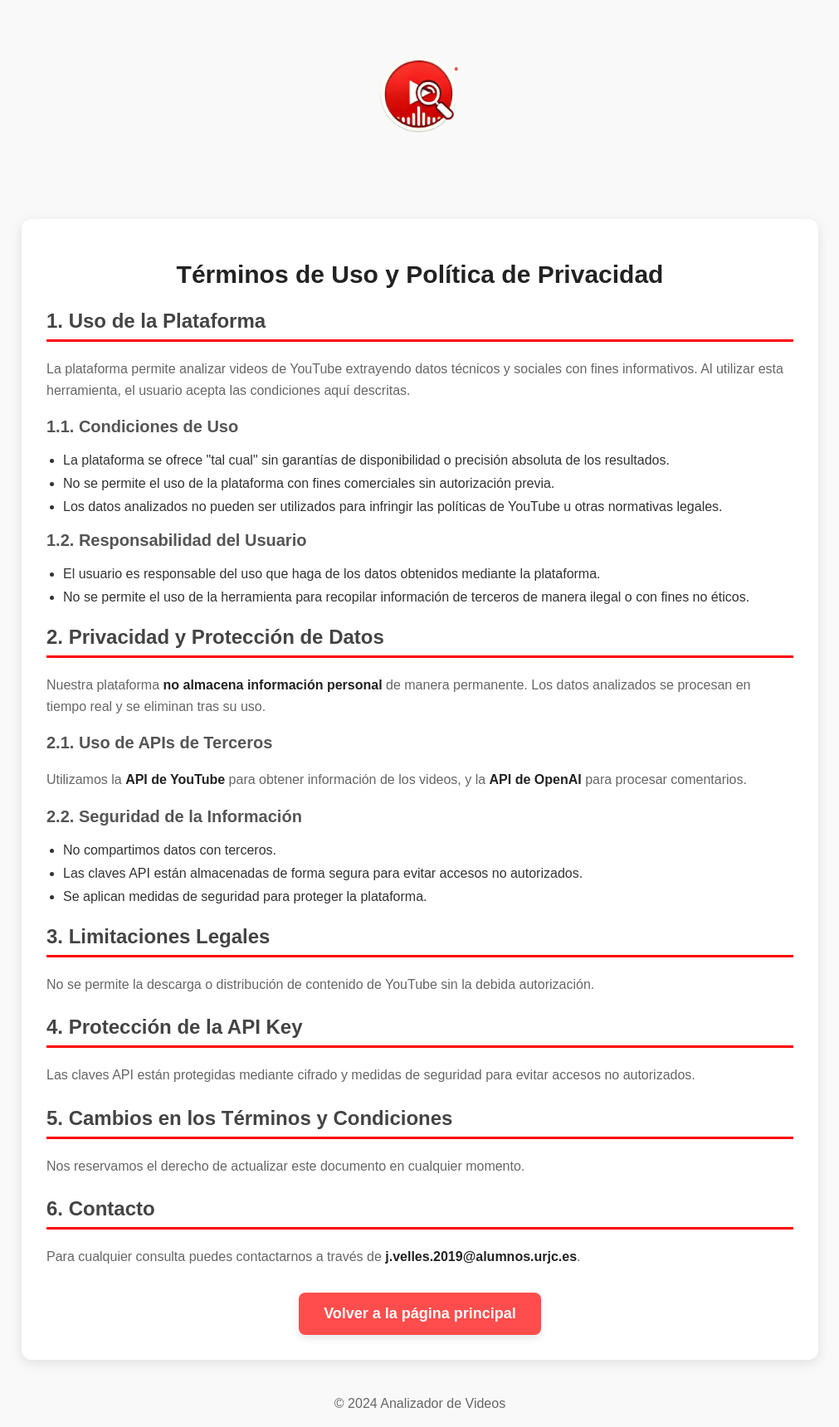
After one commit to jvelles/TFG-PlataformaAnalisis-CalidadVideoyAudio, a Flask app: page /terminos in a window 1280 px wide. The commit adds this page. Shown: the whole page at 83% size, without its empty margins (134-1145 px from the left). Run offline with Flask 3, Linux system fonts and the light colour scheme.

Commit message:
Terminos, mensaje error emergente, cambios en modo oscuro

```diff
--- a/app.py
+++ b/app.py
@@ -1,4 +1,4 @@
-from flask import Flask, request, jsonify, render_template
+from flask import Flask, request, jsonify, render_template,send_file
 import subprocess
 import os
 import json
@@ -8,6 +8,8 @@ from dotenv import load_dotenv
 import yt_dlp as youtube_dl
 from bs4 import BeautifulSoup
 import re
+from io import BytesIO
+
 
 # Cargar variables de entorno desde el archivo .env
 load_dotenv()
@@ -20,6 +22,11 @@ app = Flask(__name__, template_folder='templates', static_folder='static')
 @app.route('/')
 def home():
     return render_template('index.html')
+
+# Ruta para mostrar el terminos.html
+@app.route('/terminos')
+def terminos():
+    return render_template('terminos.html')
 
 # Obtener la clave de la API de YouTube desde las variables de entorno
 YOUTUBE_API_KEY = os.getenv('YOUTUBE_API_KEY')
@@ -201,8 +208,15 @@ def analyze():
     technical_analysis = analyze_technical_data(video_streams, audio_streams)
     comments_analysis = analyze_user_comments(comments)
 
+    # Almacenar temporalmente el video en memoria para la descarga
+    with open(video_path, 'rb') as f:
+        video_data = BytesIO(f.read())
+
     # Eliminar el video después del análisis
     os.remove(video_path)
+
+    # Guardar el archivo en memoria global
+    app.config['VIDEO_DATA'] = video_data
 
     # Devolver la información obtenida y el análisis del video como respuesta JSON
     return jsonify({
@@ -211,8 +225,18 @@ def analyze():
         'audio_streams': audio_streams,
         'comments': comment_texts,
         'technical_analysis': technical_analysis,
-        'comments_analysis': comments_analysis
+        'comments_analysis': comments_analysis,
+        'download_available': True,
+        'download_url': f'/download/{video_id}'
     })
+
+@app.route('/download/<video_id>', methods=['GET'])
+def download(video_id):
+    video_data = app.config.get('VIDEO_DATA')
+    if not video_data:
+        return jsonify({"error": "El archivo ya no está disponible para descarga."}), 404
+
+    return send_file(video_data, as_attachment=True, download_name=f"{video_id}.mp4", mimetype='video/mp4')
 
 if __name__ == '__main__':
     port = int(os.environ.get("PORT", 5000))
--- /dev/null
+++ b/static/terms.css
@@ -0,0 +1,214 @@
+/*************************************************************
+ * ESTILOS GENERALES
+ *************************************************************/
+
+body {
+    font-family: 'Arial', sans-serif;
+    margin: 0;
+    padding: 0;
+    background-color: #f9f9f9;
+    color: #333;
+    text-align: center;
+}
+
+
+/*************************************************************
+ * CONTENEDOR PRINCIPAL
+ *************************************************************/
+
+.content {
+    max-width: 900px;
+    margin: 40px auto;
+    padding: 30px;
+    background: #fff;
+    border-radius: 12px;
+    box-shadow: 0 4px 15px rgba(0, 0, 0, 0.1);
+    text-align: left;
+}
+
+
+/*************************************************************
+ * ENCABEZADOS
+ *************************************************************/
+
+
+h1 {
+    font-size: 30px;
+    color: #222;
+    text-align: center;
+    margin-bottom: 20px;
+}
+
+h2 {
+    font-size: 24px;
+    color: #444;
+    border-bottom: 3px solid #ff0000;
+    padding-bottom: 8px;
+    margin-top: 25px;
+}
+
+h3 {
+    font-size: 20px;
+    color: #555;
+    margin-top: 20px;
+}
+
+
+/*************************************************************
+ * PARRAFOS Y LISTAS
+ *************************************************************/
+
+
+p {
+    font-size: 16px;
+    line-height: 1.6;
+    color: #666;
+}
+
+ul {
+    padding-left: 20px;
+}
+
+ul li {
+    margin-bottom: 10px;
+    font-size: 16px;
+}
+
+
+/*************************************************************
+ * ESTILO DE NEGRITAS
+ *************************************************************/
+
+
+strong {
+    color: #222;
+}
+
+
+/*************************************************************
+ * BOTON DE REGRESO
+ *************************************************************/
+
+
+.button-container {
+    text-align: center;
+    margin-top: 30px;
+    display: flex;
+    justify-content: center;
+}
+
+.back-button {
+    background-color: #ff4d4d;
+    color: white;
+    padding: 15px 30px;
+    border-radius: 8px;
+    text-decoration: none;
+    font-size: 18px;
+    font-weight: bold;
+    box-shadow: 0 4px 10px rgba(0, 0, 0, 0.1);
+    transition: all 0.3s ease-in-out;
+    top: 20px;
+}
+
+.back-button:hover {
+    background-color: #cc0000;
+    transform: scale(1.05);
+}
+
+
+/*************************************************************
+ * FOOTER
+ *************************************************************/
+
+
+footer {
+    margin-top: 40px;
+    font-size: 14px;
+    color: #777;
+    text-align: center;
+}
+
+
+/*************************************************************
+ * LOGO
+ *************************************************************/
+
+
+#logo {
+    width: 200px;
+}
+ .logo-container {
+    display: flex;
+    justify-content: center;
+    align-items: center;
+    margin-top: 20px;
+}
+
+.logo-container a:hover {
+    transform: scale(1.1);
+}
+
+
+/*************************************************************
+ * MODO OSCURO
+ *************************************************************/
+
+
+.dark-mode {
+    background-color: #121212;
+    color: #ffffff;
+}
+
+/* Contenedor principal */
+.dark-mode .content {
+    background-color: #1e1e1e;
+    color: #e0e0e0;
+    border: 1px solid #ff6b6b;
+    box-shadow: 0 0 15px rgba(255, 107, 107, 0.3);
+}
+
+/* Estilos del texto */
+.dark-mode h1,
+.dark-mode h2,
+.dark-mode h3 {
+    color: #ff6b6b;
+}
+
+/* Párrafos */
+.dark-mode p {
+    color: #ccc;
+}
+
+/* Listas */
+.dark-mode ul li {
+    color: #ddd;
+}
+
+/* Enlaces */
+.dark-mode a {
+    color: #ff6b6b;
+    text-decoration: none;
+}
+
+.dark-mode a:hover {
+    color: #ff4d4d;
+}
+
+/* Separadores */
+.dark-mode hr {
+    border-color: #ff6b6b;
+}
+
+/* Botón de volver */
+.dark-mode .back-button {
+    background-color: #ff6b6b;
+    color: white;
+}
+
+.dark-mode .back-button:hover {
+    background-color: #ff4d4d;
+}
+
+.dark-mode strong {
+    color: #ffffff;
+}
--- /dev/null
+++ b/templates/terminos.html
@@ -0,0 +1,82 @@
+<!DOCTYPE html>
+<html lang="es">
+<head>
+    <meta charset="UTF-8">
+    <meta name="viewport" content="width=device-width, initial-scale=1.0">
+    <title>Términos y Política de Privacidad</title>
+    <link rel="stylesheet" href="/static/terms.css">
+    <script src="/static/script.js"></script>
+
+</head>
+<body>
+    <header>
+        <div class="logo-container">
+            <a href="/">
+                <img src="/static/logo.png" alt="Logo de la plataforma" id="logo">
+            </a>
+        </div>
+    </header>
+
+    <div class="content">
+        <h1>Términos de Uso y Política de Privacidad</h1>
+
+        <h2>1. Uso de la Plataforma</h2>
+        <p>La plataforma permite analizar videos de YouTube extrayendo datos técnicos y sociales con fines informativos. Al utilizar esta herramienta, el usuario acepta las condiciones aquí descritas.</p>
+
+        <h3>1.1. Condiciones de Uso</h3>
+        <ul>
+            <li>La plataforma se ofrece "tal cual" sin garantías de disponibilidad o precisión absoluta de los resultados.</li>
+            <li>No se permite el uso de la plataforma con fines comerciales sin autorización previa.</li>
+            <li>Los datos analizados no pueden ser utilizados para infringir las políticas de YouTube u otras normativas legales.</li>
+        </ul>
+
+        <h3>1.2. Responsabilidad del Usuario</h3>
+        <ul>
+            <li>El usuario es responsable del uso que haga de los datos obtenidos mediante la plataforma.</li>
+            <li>No se permite el uso de la herramienta para recopilar información de terceros de manera ilegal o con fines no éticos.</li>
+        </ul>
+
+        <h2>2. Privacidad y Protección de Datos</h2>
+        <p>Nuestra plataforma <strong>no almacena información personal</strong> de manera permanente. Los datos analizados se procesan en tiempo real y se eliminan tras su uso.</p>
+
+        <h3>2.1. Uso de APIs de Terceros</h3>
+        <p>Utilizamos la <strong>API de YouTube</strong> para obtener información de los videos, y la <strong>API de OpenAI</strong> para procesar comentarios.</p>
+
+        <h3>2.2. Seguridad de la Información</h3>
+        <ul>
+            <li>No compartimos datos con terceros.</li>
+            <li>Las claves API están almacenadas de forma segura para evitar accesos no autorizados.</li>
+            <li>Se aplican medidas de seguridad para proteger la plataforma.</li>
+        </ul>
+
+        <h2>3. Limitaciones Legales</h2>
+        <p>No se permite la descarga o distribución de contenido de YouTube sin la debida autorización.</p>
+
+        <h2>4. Protección de la API Key</h2>
+        <p>Las claves API están protegidas mediante cifrado y medidas de seguridad para evitar accesos no autorizados.</p>
+
+        <h2>5. Cambios en los Términos y Condiciones</h2>
+        <p>Nos reservamos el derecho de actualizar este documento en cualquier momento.</p>
+
+        <h2>6. Contacto</h2>
+        <p>Para cualquier consulta puedes contactarnos a través de <strong>j.velles.2019@alumnos.urjc.es</strong>.</p>
+
+        <div class="button-container">
+            <a href="/" class="back-button">Volver a la página principal</a>
+        </div>
+    </div>
+
+    <footer>
+        <p>&copy; 2024 Analizador de Videos</p>
+    </footer>
+
+    <script>
+        document.addEventListener('DOMContentLoaded', () => {
+            if (localStorage.getItem('darkMode') === 'enabled') {
+                document.body.classList.add('dark-mode');
+            }
+        });
+    </script>
+
+</body>
+</html>
```
Also changed, not shown: static/script.js (+60 -2 lines), static/styles.css (+167 -0 lines), templates/index.html (+16 -2 lines).
